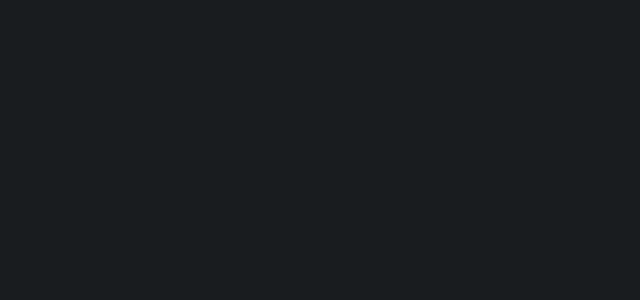
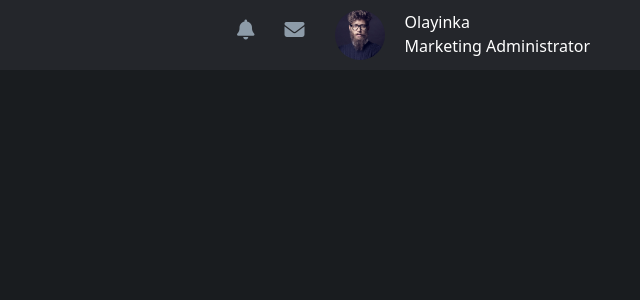
Before and after one commit to Adimula3/autos, a React (Create React App) app: page /side in a window 1280 px wide. Before the commit this address had no page. Shown: the top 300 px of the page, without its empty margins (640-1280 px from the left). Built offline with nearby package versions, Linux system fonts and the light colour scheme.

Commit message:
dashboard

```diff
--- a/src/App.js
+++ b/src/App.js
@@ -6,6 +6,7 @@
 import ProductDetails from './pages/productDetails';
 import Contact from './pages/contact';
 import { BrowserRouter as Router, Route, Routes } from "react-router-dom";
+import SideBar from './dashboard/sidebar';
 function App() {
   return (
     <div className="App">
@@ -15,6 +16,7 @@
                  <Route path='/listings' element={<AutoListings />} />
                  <Route path='/productDetails/:productId' element={<ProductDetails />} />
                  <Route path='/contact' element={<Contact />} />
+                 <Route path='/side' element={<SideBar />} />
               </Routes>
            </Router>
     </div>
--- a/src/component/header.jsx
+++ b/src/component/header.jsx
@@ -57,7 +57,7 @@
             <i className="fa-brands fa-whatsapp"></i>
             <i className="fa-brands fa-twitter"></i>
           </div>
-          <Link className="testDrive" to="/contact"><button className="btn btn-primary">Sell Your Car</button></Link>
+          <Link className="testDrive" to="/side"><button className="btn btn-primary">Sell Your Car</button></Link>
         </div>
         <div className="header-info d-flex">
           <h2>AutoDealer</h2>
--- /dev/null
+++ b/src/dashboard/menubar.jsx
@@ -0,0 +1,24 @@
+import React from "react";
+import "../styles/dashboard.css";
+import agent1 from "../assets/agent-demo.jpeg";
+
+function MenuBar(props) {
+  return (
+    <div className="Menubar d-flex">
+      <div>
+        <i class="fa-solid fa-bell"></i>
+      </div>
+      <div>
+        <i class="fa-solid fa-envelope"></i>
+      </div>
+
+      <img src={agent1} className="user" alt="" />
+      <div className="user-details">
+        <p>Olayinka </p>
+        <span>Marketing Administrator</span>
+      </div>
+    </div>
+  );
+}
+
+export default MenuBar;
--- /dev/null
+++ b/src/dashboard/sidebar.jsx
@@ -0,0 +1,26 @@
+import React from "react";
+import "../styles/dashboard.css";
+import MenuBar from "./menubar";
+import { Dropdown } from "react-bootstrap";
+
+function SideBar(props) {
+  return (
+    <>
+    <div>
+        <MenuBar />
+    </div>
+      <div className="Sidebar">
+       <div className="d-flex">
+        <div className="">
+            <h3>Car Specific details </h3>
+            <div>
+
+            </div>
+        </div>
+       </div>
+      </div>
+    </>
+  );
+}
+
+export default SideBar;
--- /dev/null
+++ b/src/styles/dashboard.css
@@ -0,0 +1,30 @@
+.Menubar {
+    justify-content: end;
+    gap: 20px;
+    padding: 10px 50px 10px 0;
+    background: #24262b;
+}
+.Menubar .fa-bell, .Menubar .fa-envelope {
+    color: #8d9ba8;
+    font-size: 20px;
+    margin-right: 10px;
+    margin-top: 10px;
+}
+.user {
+    height: 50px;
+    width: 50px;
+    border-radius: 50%;
+}
+.user-details p{
+    margin-bottom: 0;
+    padding-bottom: 0;
+}
+.user-details span {
+    margin-top: 0;
+    padding-top: 0;
+}
+.Sidebar {
+    background: #24262b;
+    width: 20%;
+    height: 100vh;
+}
```
Also changed, not shown: src/dashboard/upload.jsx (added, +121 -0 lines).
